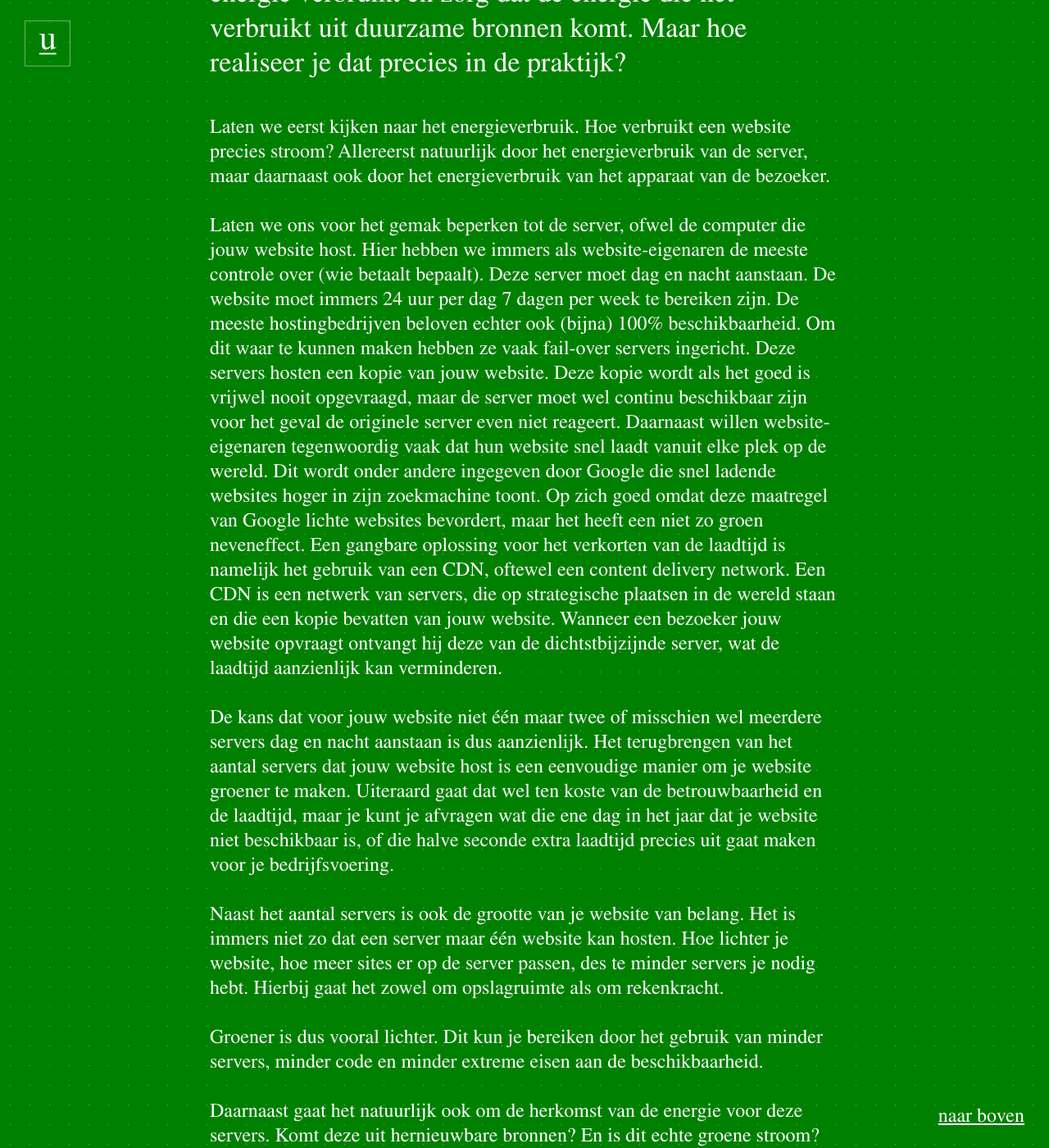
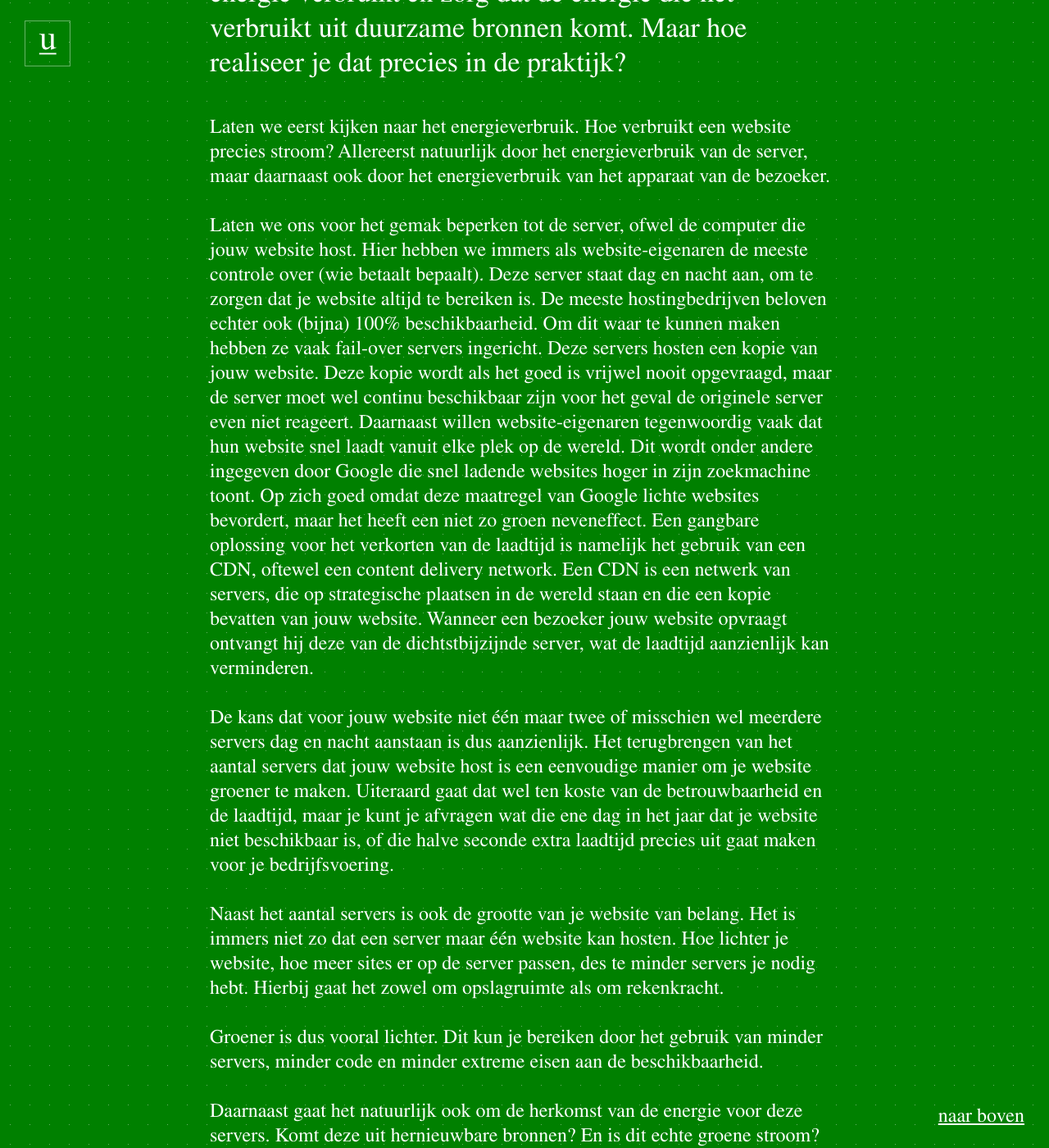
Before and after one commit to jhvanderschee/usecuewebsitenl, a Jekyll site: the page built from _posts/2019-08-21-een-groene-website.md, in a window 1280 px wide and 1400 px high, scrolled down 1016 px. Shown: the whole window at 82% size. Built offline with Jekyll 4.4.1, drawn with Linux system fonts in a browser that asks for light colours.

Commit message:
Update 2019-08-21-een-groene-website.md

```diff
--- a/_posts/2019-08-21-een-groene-website.md
+++ b/_posts/2019-08-21-een-groene-website.md
@@ -7,7 +7,7 @@ Groen is niet alleen hip maar ook belangrijker dan ooit. En het lijkt zo simpel:
 
 Laten we eerst kijken naar het energieverbruik. Hoe verbruikt een website precies stroom? Allereerst natuurlijk door het energieverbruik van de server, maar daarnaast ook door het energieverbruik van het apparaat van de bezoeker.
 
-Laten we ons voor het gemak beperken tot de server, ofwel de computer die jouw website host. Hier hebben we immers als website-eigenaren de meeste controle over (wie betaalt bepaalt). Deze server moet dag en nacht aanstaan. De website moet immers 24 uur per dag 7 dagen per week te bereiken zijn. De meeste hostingbedrijven beloven echter ook (bijna) 100% beschikbaarheid. Om dit waar te kunnen maken hebben ze vaak fail-over servers ingericht. Deze servers hosten een kopie van jouw website. Deze kopie wordt als het goed is vrijwel nooit opgevraagd, maar de server moet wel continu beschikbaar zijn voor het geval de originele server even niet reageert. Daarnaast willen website-eigenaren tegenwoordig vaak dat hun website snel laadt vanuit elke plek op de wereld. Dit wordt onder andere ingegeven door Google die snel ladende websites hoger in zijn zoekmachine toont. Op zich goed omdat deze maatregel van Google lichte websites bevordert, maar het heeft een niet zo groen neveneffect. Een gangbare oplossing voor het verkorten van de laadtijd is namelijk het gebruik van een CDN, oftewel een content delivery network. Een CDN is een netwerk van servers, die op strategische plaatsen in de wereld staan en die een kopie bevatten van jouw website. Wanneer een bezoeker jouw website opvraagt ontvangt hij deze van de dichtstbijzijnde server, wat de laadtijd aanzienlijk kan verminderen.
+Laten we ons voor het gemak beperken tot de server, ofwel de computer die jouw website host. Hier hebben we immers als website-eigenaren de meeste controle over (wie betaalt bepaalt). Deze server staat dag en nacht aan, om te zorgen dat je website altijd te bereiken is. De meeste hostingbedrijven beloven echter ook (bijna) 100% beschikbaarheid. Om dit waar te kunnen maken hebben ze vaak fail-over servers ingericht. Deze servers hosten een kopie van jouw website. Deze kopie wordt als het goed is vrijwel nooit opgevraagd, maar de server moet wel continu beschikbaar zijn voor het geval de originele server even niet reageert. Daarnaast willen website-eigenaren tegenwoordig vaak dat hun website snel laadt vanuit elke plek op de wereld. Dit wordt onder andere ingegeven door Google die snel ladende websites hoger in zijn zoekmachine toont. Op zich goed omdat deze maatregel van Google lichte websites bevordert, maar het heeft een niet zo groen neveneffect. Een gangbare oplossing voor het verkorten van de laadtijd is namelijk het gebruik van een CDN, oftewel een content delivery network. Een CDN is een netwerk van servers, die op strategische plaatsen in de wereld staan en die een kopie bevatten van jouw website. Wanneer een bezoeker jouw website opvraagt ontvangt hij deze van de dichtstbijzijnde server, wat de laadtijd aanzienlijk kan verminderen.
 
 De kans dat voor jouw website niet één maar twee of misschien wel meerdere servers dag en nacht aanstaan is dus aanzienlijk. Het terugbrengen van het aantal servers dat jouw website host is een eenvoudige manier om je website groener te maken. Uiteraard gaat dat wel ten koste van de betrouwbaarheid en de laadtijd, maar je kunt je afvragen wat die ene dag in het jaar dat je website niet beschikbaar is, of die halve seconde extra laadtijd precies uit gaat maken voor je bedrijfsvoering.
 
```
